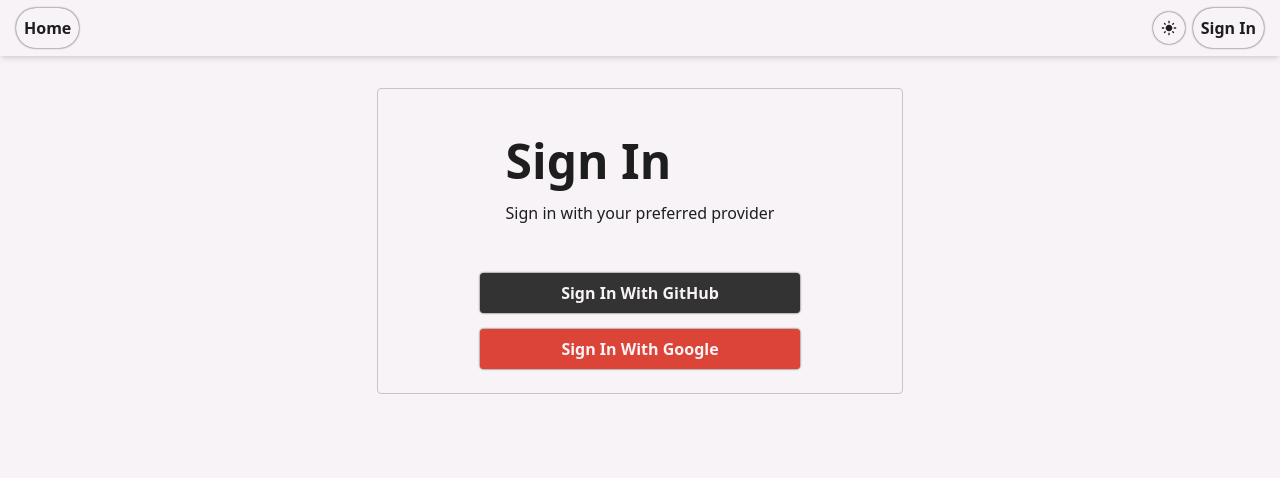
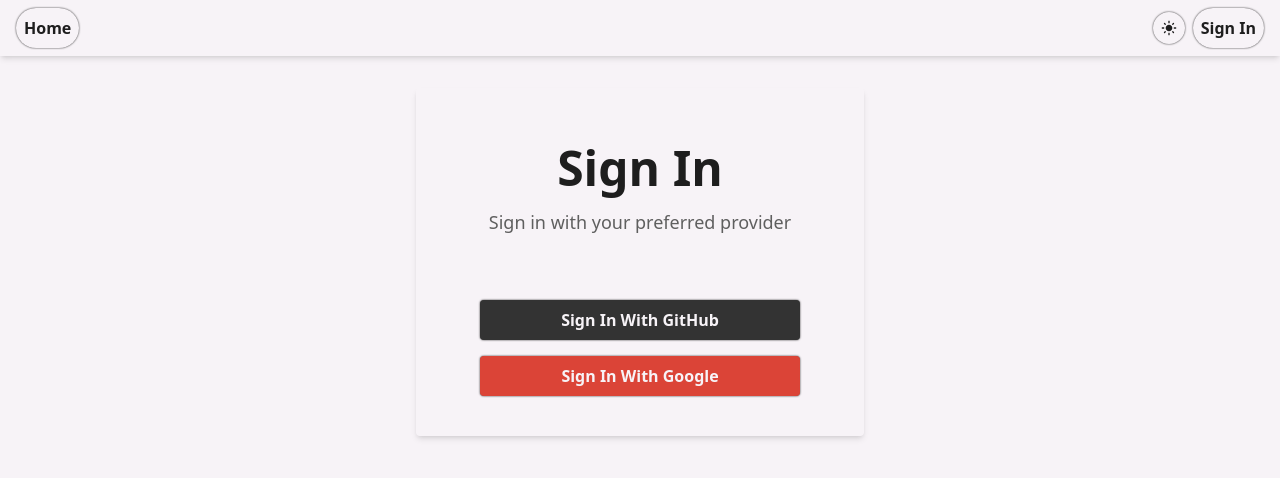
Before and after one commit to w11dcard/boilerplate-nextjs, a Next.js app: page /login in a window 1280 px wide. Shown: the top 478 px of the page. Built offline with nearby package versions, Linux system fonts and the light colour scheme; no server answers.

Commit message:
docs: Update README.md | chore: Update Login page

```diff
--- a/src/app/globals.css
+++ b/src/app/globals.css
@@ -60,13 +60,7 @@
 	background-color: var(--muted);
 }
 
-.avatar {
-	color: var(--foreground);
-	box-shadow: 0 0 2px 0px var(--foreground);
-	border-radius: 9999px;
-}
-
-.button-login {
+.button-signin {
 	color: var(--accent-foreground);
 	box-shadow: 0 0 2px 0px var(--foreground);
 	border-radius: 0.25rem;
@@ -74,3 +68,13 @@
 	width: 320px;
 	font-weight: 700;
 }
+
+.button-signin:hover {
+	opacity: 0.8;
+}
+
+.avatar {
+	color: var(--foreground);
+	box-shadow: 0 0 2px 0px var(--foreground);
+	border-radius: 9999px;
+}
--- a/src/app/login/page.tsx
+++ b/src/app/login/page.tsx
@@ -5,27 +5,28 @@
 
 export default function LoginPage() {
 	const { status } = useSession()
+
 	if (status === "authenticated") {
 		redirect("/")
 	}
 
 	return (
-		<main className="flex flex-col items-center justify-center">
-			<div className="flex flex-col rounded border border-muted">
-				<div className="px-32 pb-6 pt-12">
+		<div className="flex flex-col items-center justify-center">
+			<div className="w-full max-w-md rounded p-4 shadow-md">
+				<div className="flex flex-col items-center justify-center px-8 py-10 text-center">
 					<strong className="text-5xl">Sign In</strong>
-					<p className="mt-4 font-light">Sign in with your preferred provider</p>
+					<p className="mt-4 text-lg text-muted-foreground ">Sign in with your preferred provider</p>
 				</div>
 
 				<div className="flex flex-col items-center justify-center p-4">
-					<button className="button-login bg-github m-2" onClick={() => signIn("github")}>
+					<button className="button-signin m-2 bg-github" onClick={() => signIn("github")}>
 						Sign In With GitHub
 					</button>
-					<button className="button-login bg-google m-2" onClick={() => signIn("google")}>
+					<button className="button-signin m-2 bg-google" onClick={() => signIn("google")}>
 						Sign In With Google
 					</button>
 				</div>
 			</div>
-		</main>
+		</div>
 	)
 }
--- a/src/app/page.tsx
+++ b/src/app/page.tsx
@@ -2,8 +2,8 @@
 
 export default function Home() {
 	return (
-		<main className="flex items-center justify-center">
+		<div className="flex items-center justify-center">
 			<strong className="text-4xl">Hello World!</strong>
-		</main>
+		</div>
 	)
 }
```
Also changed, not shown: .eslintrc.json, 1 other file (tests, documents, lock files or other folders).
